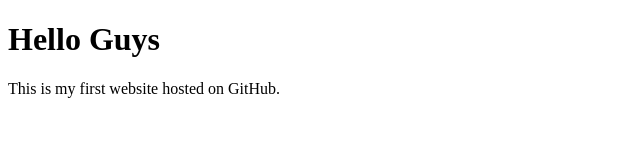
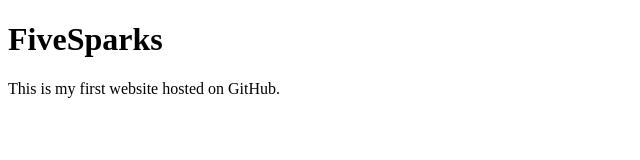
Before and after one commit to niratishivamani/fivesparks.github.io, a plain HTML site: page index.html in a window 1280 px wide. Shown: the full height of the page, 0-640 px from the left. Drawn offline with Linux system fonts and the light colour scheme.

Commit message:
index.html

```diff
--- a/index.html
+++ b/index.html
@@ -4,7 +4,7 @@
     <title>FiveSparks</title>
 </head>
 <body>
-    <h1>Hello Guys</h1>
+    <h1>FiveSparks</h1>
     <p>This is my first website hosted on GitHub.</p>
 </body>
 </html>
```
